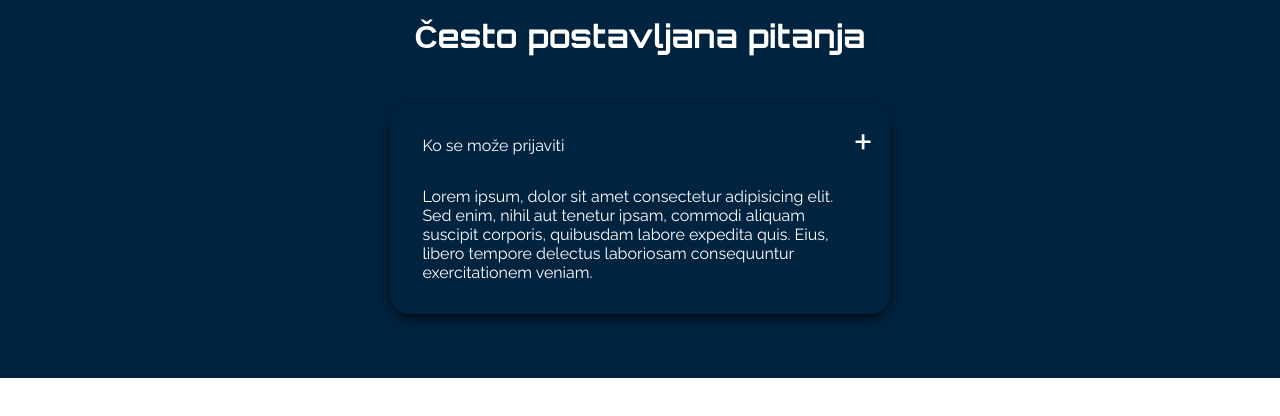
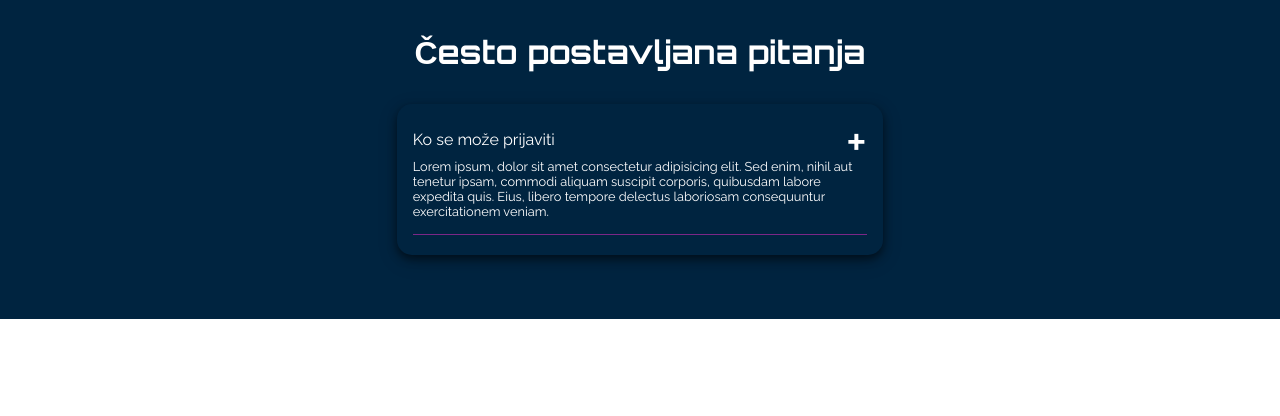
Before and after one commit to IlijaTrifke/fon_hakaton23, a React (Create React App) app: page / in a window 1280 px wide. Shown: the top 416 px of the page. Built offline with nearby package versions, Linux system fonts and the light colour scheme; the HTML template or start-up script is replaced by a standard one.

Commit message:
"Pocetak izrade"

```diff
--- a/src/components/faq/Faq.jsx
+++ b/src/components/faq/Faq.jsx
@@ -9,15 +9,17 @@ const Faq = () => {
       <div className="faq-box">
         <div className="faq-horizontal">
           <p>Ko se može prijaviti</p>
-          <div className="faq-plus">+</div>
+          <h1 className="faq-plus">+</h1>
         </div>
 
-        <p>
+        <p className="faq-longtext">
           Lorem ipsum, dolor sit amet consectetur adipisicing elit. Sed enim,
           nihil aut tenetur ipsam, commodi aliquam suscipit corporis, quibusdam
           labore expedita quis. Eius, libero tempore delectus laboriosam
           consequuntur exercitationem veniam.
         </p>
+
+        <span class="faq-horizontal-line"></span>
       </div>
     </div>
   );
--- a/src/components/faq/faq.scss
+++ b/src/components/faq/faq.scss
@@ -16,36 +16,50 @@
   display: flex;
   flex-direction: column;
   justify-items: center;
+  padding: 2rem;
   align-items: center;
-  padding: 1rem;
 }
 
 .faq-box {
-  border-radius: 20px;
+  border-radius: 15px;
   background-color: $tamnoPlava;
-  padding: 1rem;
-  margin: 3rem;
   width: 40%;
   align-self: center;
+  margin: 2rem;
+  padding: 1rem;
   box-shadow: 0 4px 8px 0 rgba(0, 0, 0, 0.5), 0 6px 20px 0 rgba(0, 0, 0, 0.19);
 }
 
-.faq-box p {
+.faq-horizontal p {
   color: white;
   font-family: "Raleway", sans-serif;
-  margin: 1rem;
 }
 
 .faq-horizontal {
   display: flex;
   justify-content: space-between;
+  align-items: center;
 }
 
 .faq-plus {
   color: white;
   font-size: 2rem;
+  align-items: center;
 }
 
 .faq-section p {
   text-align: left;
 }
+
+.faq-longtext {
+  color: white;
+  font-family: "Raleway", sans-serif;
+  font-size: 0.8rem;
+}
+
+.faq-horizontal-line {
+  position: relative;
+  display: inline-block;
+  width: 100%;
+  border-bottom: 1px solid $ljubicasta;
+}
```
